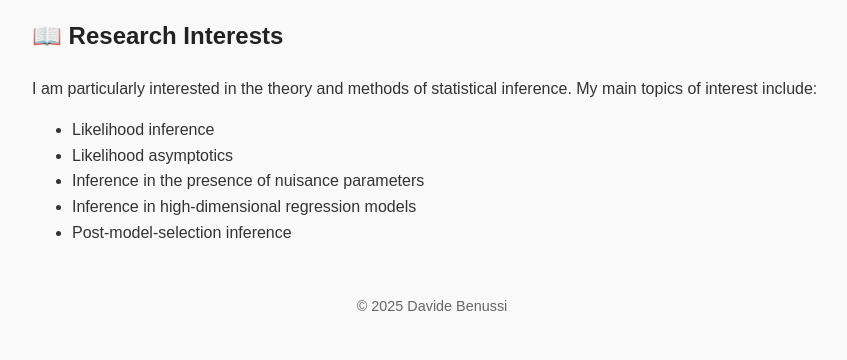
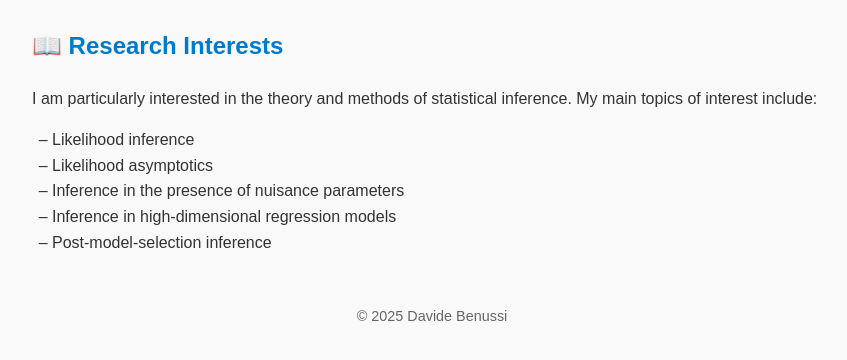
Before and after one commit to DavideBenussi/DavideBenussi.github.io, a plain HTML site: page index.html in a window 1280 px wide. Shown: the part 212-572 px from the top of the page, without its empty margins (208-1055 px from the left). Drawn offline with Linux system fonts and the light colour scheme.

Commit message:
Update style.css

```diff
--- a/style.css
+++ b/style.css
@@ -24,8 +24,18 @@ nav a:hover {
   color: #007acc;
 }
 
-h1, h2 {
+h1 {
   color: #222;
+}
+
+h2 {
+  margin-top: 30px;
+  color: #007acc; /* a soft academic blue */
+}
+
+ul {
+  padding-left: 20px;
+  list-style-type: "– "; /* en-dash instead of bullets */
 }
 
 footer {
```
